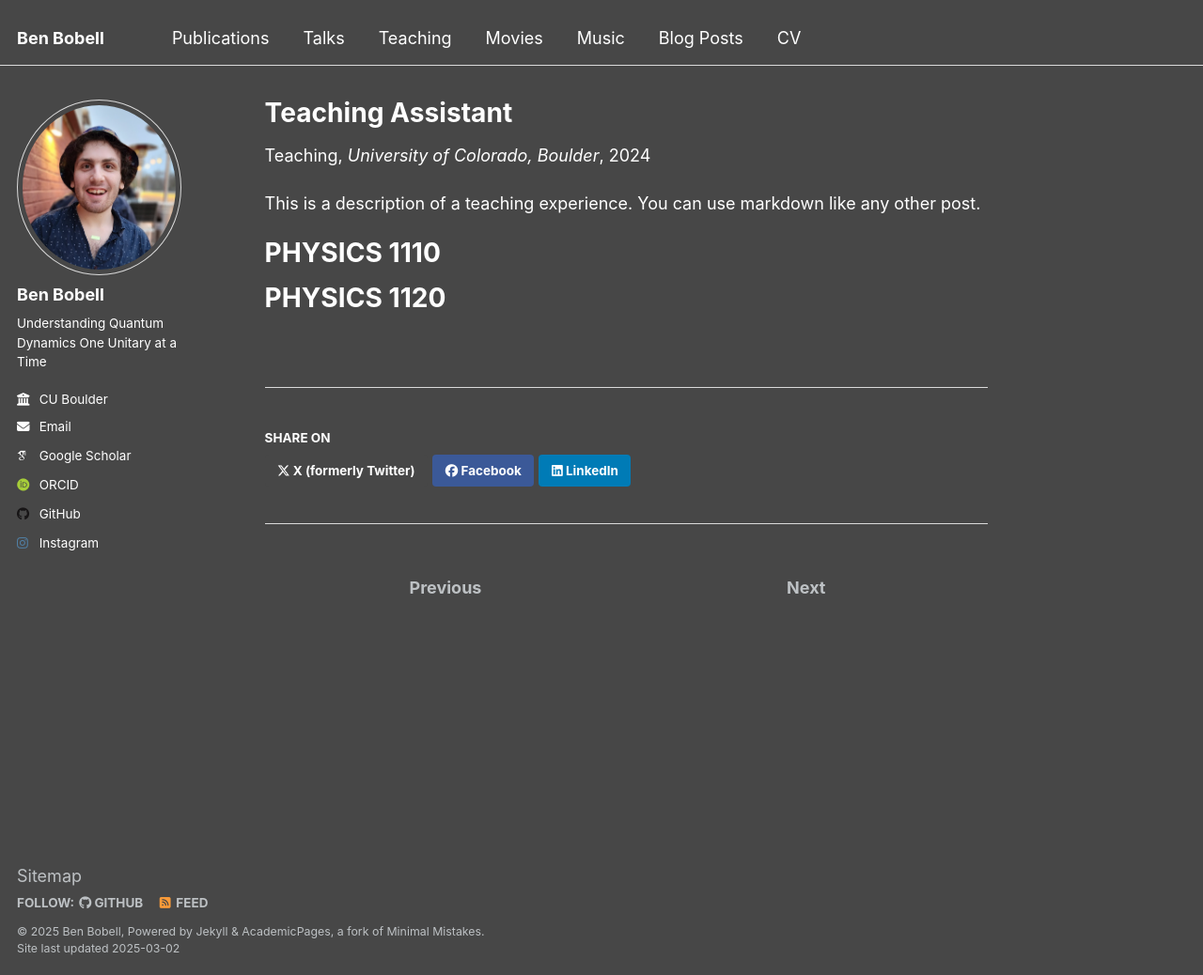
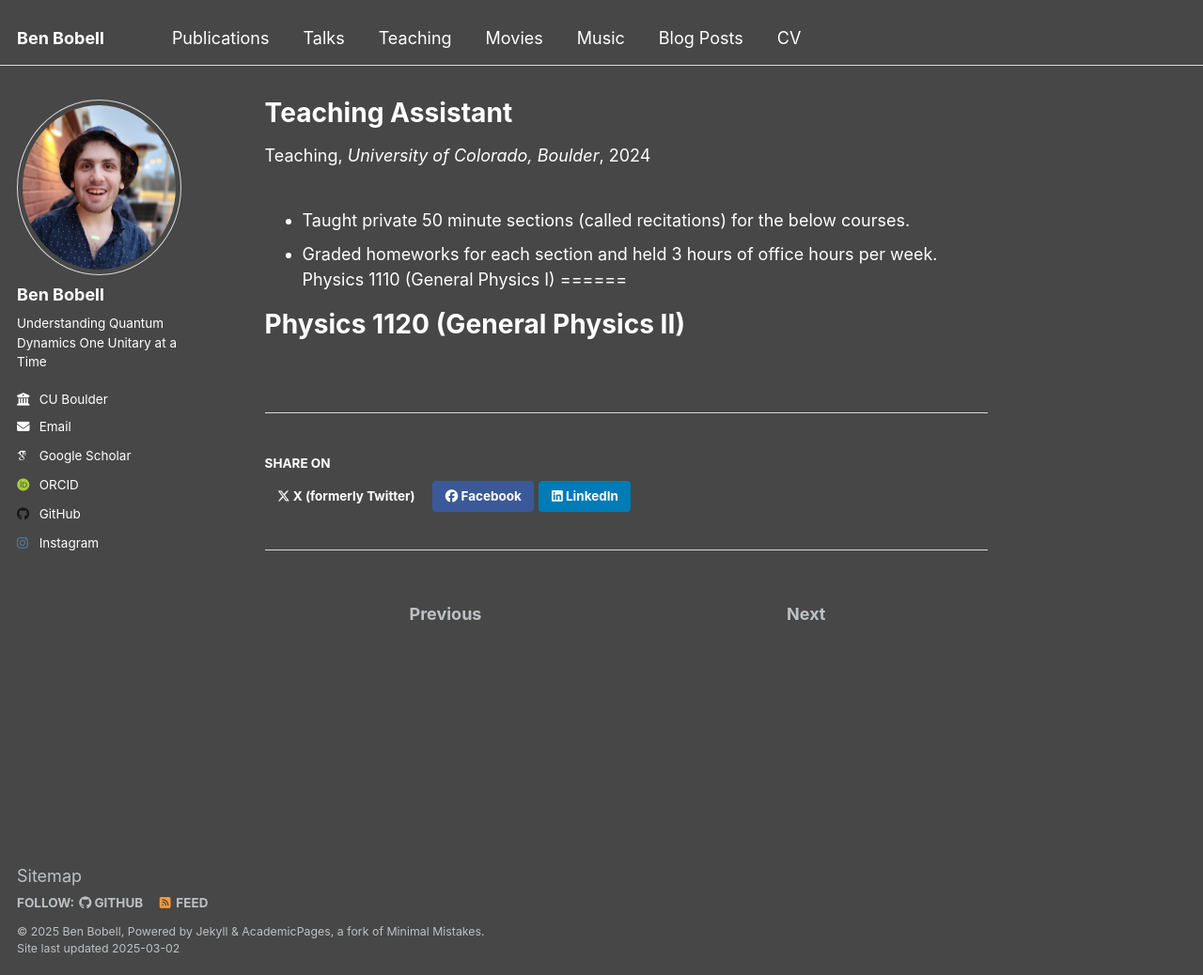
Before and after one commit to BenBobell00/BenBobell00.github.io, a Jekyll site: the page built from _teaching/teaching-3.md, in a window 1280 px wide and 1038 px high. Shown: the whole window at 94% size. Built offline with Jekyll 4.4.1, drawn with Linux system fonts in a browser that asks for light colours; some web fonts are replaced.

Commit message:
Update teaching-3.md

```diff
--- a/_teaching/teaching-3.md
+++ b/_teaching/teaching-3.md
@@ -7,11 +7,10 @@ venue: "University of Colorado, Boulder"
 date: 2024-09-01
 location: "Boulder, CO"
 ---
-
-This is a description of a teaching experience. You can use markdown like any other post.
-
-PHYSICS 1110
+- Taught private 50 minute sections (called recitations) for the below courses.
+- Graded homeworks for each section and held 3 hours of office hours per week.
+Physics 1110 (General Physics I)
 ======
 
-PHYSICS 1120
+Physics 1120 (General Physics II)
 ======
```
